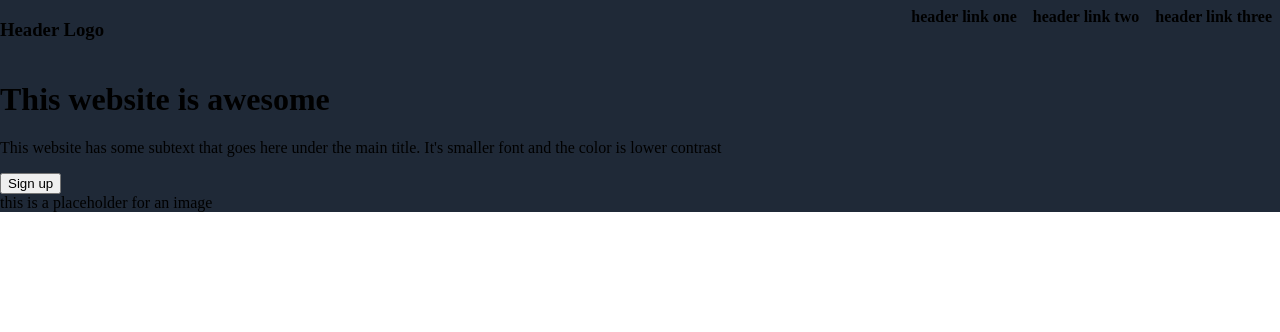
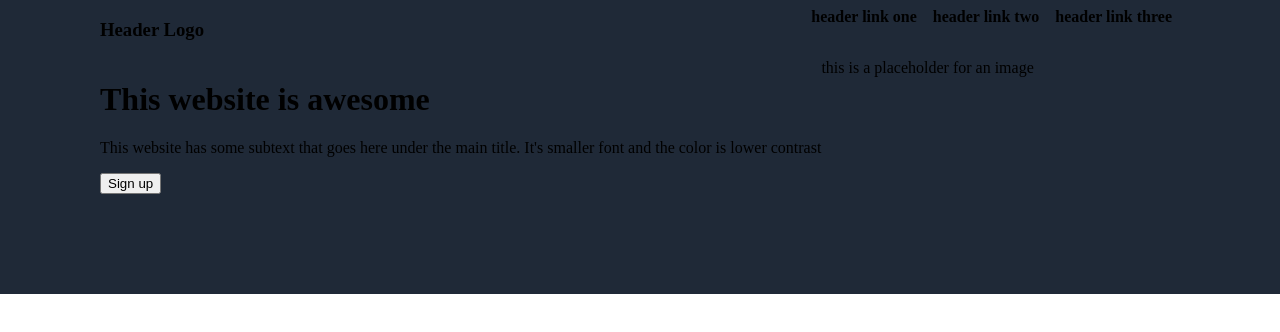
Before and after one commit to NeotameGO/landing-page, a plain HTML site: page index.html in a window 1280 px wide. Drawn offline with Linux system fonts and the light colour scheme.

Commit message:
Place elements in their place

```diff
--- a/index.html
+++ b/index.html
@@ -18,6 +18,7 @@
                     <h4>header link three</h4>
                 </div>
             </div>
+            <div class="header-elements2">
                 <div>
                     <h1>This website is awesome</h1>
                     <p>This website has some subtext that goes here under the main title. It's smaller font and the color is lower contrast</p>
@@ -29,6 +30,7 @@
                 </div>
             </div>
         </div>
+    </div>
 
 
     <div class="section1"></div>
--- a/style.css
+++ b/style.css
@@ -18,4 +18,10 @@ h4 {
 
 .header-background {
     background-color: #1F2937;
+    padding: 0px 100px 100px 100px;
 }
+
+.header-elements2 {
+    display: flex;
+
+}
```
Lines whose indentation alone changed are shown as unchanged.
